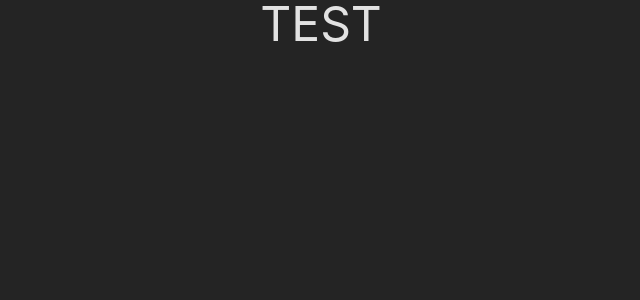
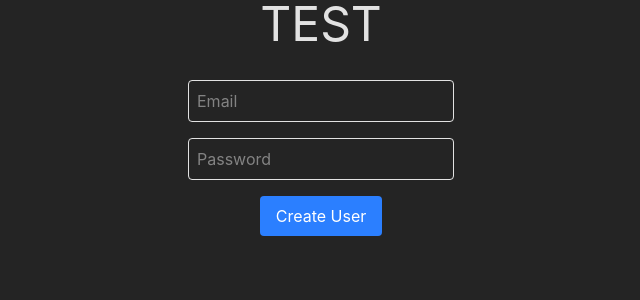
Before and after one commit to martix3001/FiTAppka, a React (Vite) app: page / in a window 1280 px wide. Shown: the top 300 px of the page, without its empty margins (319-959 px from the left). Built offline with nearby package versions, Linux system fonts and the light colour scheme; no server answers.

Commit message:
wip: firestore, auth, router

```diff
--- a/package.json
+++ b/package.json
@@ -11,8 +11,10 @@
   },
   "dependencies": {
     "@tailwindcss/vite": "^4.1.3",
+    "firebase": "^11.6.0",
     "react": "^19.0.0",
     "react-dom": "^19.0.0",
+    "react-router": "^7.5.0",
     "tailwindcss": "^4.1.3"
   },
   "devDependencies": {
--- a/src/App.tsx
+++ /dev/null
@@ -1,12 +0,0 @@
-import PWABadge from "./PWABadge.tsx";
-
-export default function App() {
-  return (
-    <>
-      <h1 className="text-center text-5xl">TEST</h1>
-
-      {/* this things colors are broken */}
-      <PWABadge />
-    </>
-  );
-}
--- /dev/null
+++ b/src/app/App.tsx
@@ -0,0 +1,58 @@
+import { useState } from "react";
+import PWABadge from "../components/PWABadge.tsx";
+import { createNewUser } from "../firebase/auth/newUser.ts";
+
+export default function App() {
+  const [email, setEmail] = useState("");
+  const [password, setPassword] = useState("");
+  const [message, setMessage] = useState("");
+
+  const handleSubmit = async (e: React.FormEvent) => {
+    e.preventDefault();
+    try {
+      const user = await createNewUser(email, password);
+      setMessage(`User created successfully: ${user.email}`);
+    } catch (error: any) {
+      setMessage(`Error: ${error.message}`);
+    }
+  };
+
+  return (
+    <>
+      <h1 className="text-center text-5xl">TEST</h1>
+
+      <form
+        onSubmit={handleSubmit}
+        className="flex flex-col items-center gap-4 mt-8"
+      >
+        <input
+          type="email"
+          placeholder="Email"
+          value={email}
+          onChange={(e) => setEmail(e.target.value)}
+          className="border p-2 rounded"
+          required
+        />
+        <input
+          type="password"
+          placeholder="Password"
+          value={password}
+          onChange={(e) => setPassword(e.target.value)}
+          className="border p-2 rounded"
+          required
+        />
+        <button
+          type="submit"
+          className="bg-blue-500 text-white px-4 py-2 rounded"
+        >
+          Create User
+        </button>
+      </form>
+
+      {message && <p className="text-center mt-4">{message}</p>}
+
+      {/* this things colors are broken */}
+      <PWABadge />
+    </>
+  );
+}
--- /dev/null
+++ b/src/app/router.tsx
@@ -0,0 +1,9 @@
+import { createBrowserRouter } from "react-router";
+import App from "./App";
+
+export const router = createBrowserRouter([
+  {
+    path: "/",
+    element: <App />,
+  },
+]);
--- a/src/PWABadge.css
+++ b/src/components/PWABadge.css
@@ -15,7 +15,7 @@
   z-index: 1;
   text-align: left;
   box-shadow: 3px 4px 5px 0 #8885;
-  background-color: white;
+  background-color: black;
 }
 .PWABadge-toast-message {
   margin-bottom: 8px;
--- /dev/null
+++ b/src/firebase/auth/newUser.ts
@@ -0,0 +1,18 @@
+import { createUserWithEmailAndPassword } from "firebase/auth";
+import { auth } from "../firebase.ts";
+
+/**
+ * Function to create a new user with email and password.
+ * @param email - The email address of the user.
+ * @param password - The password for the user.
+ * @returns A promise that resolves with the user credentials or rejects with an error.
+ */
+export function createNewUser(email: string, password: string) {
+  return createUserWithEmailAndPassword(auth, email, password)
+    .then((userCredential) => {
+      return userCredential.user;
+    })
+    .catch((error) => {
+      throw new Error(`Error (${error.code}): ${error.message}`);
+    });
+}
--- /dev/null
+++ b/src/firebase/auth/signIn.ts
@@ -0,0 +1,17 @@
+import { signInWithEmailAndPassword } from "firebase/auth";
+import { auth } from "../firebase.ts";
+/**
+ * Function to sign in a user with email and password.
+ * @param email - The email address of the user.
+ * @param password - The password for the user.
+ * @returns A promise that resolves with the user credentials or rejects with an error.
+ */
+export function signInUser(email: string, password: string) {
+  return signInWithEmailAndPassword(auth, email, password)
+    .then((userCredential) => {
+      return userCredential.user;
+    })
+    .catch((error) => {
+      throw new Error(`Error (${error.code}): ${error.message}`);
+    });
+}
--- /dev/null
+++ b/src/firebase/firebase.ts
@@ -0,0 +1,10 @@
+import { initializeApp } from "firebase/app";
+import { getAuth } from "firebase/auth";
+import { firebaseConfig } from "./firebaseConfig";
+import { getFirestore } from "firebase/firestore";
+
+export const app = initializeApp(firebaseConfig);
+
+export const auth = getAuth(app);
+
+export const db = getFirestore(app);
--- /dev/null
+++ b/src/firebase/firebaseConfig.ts
@@ -0,0 +1,8 @@
+export const firebaseConfig = {
+  apiKey: import.meta.env.VITE_API_KEY,
+  authDomain: import.meta.env.VITE_AUTH_DOMAIN,
+  projectId: import.meta.env.VITE_PROJECT_ID,
+  storageBucket: import.meta.env.VITE_STORAGE_BUCKET,
+  messagingSenderId: import.meta.env.VITE_MESSAGING_SENDER,
+  appId: import.meta.env.VITE_APP_ID,
+};
--- a/src/main.tsx
+++ b/src/main.tsx
@@ -1,10 +1,11 @@
 import { StrictMode } from "react";
 import { createRoot } from "react-dom/client";
+import { RouterProvider } from "react-router";
+import { router } from "./app/router"
 import "./index.css";
-import App from "./App.tsx";
 
 createRoot(document.getElementById("root")!).render(
   <StrictMode>
-    <App />
+    <RouterProvider router={router} />
   </StrictMode>
 );
--- a/vite.config.ts
+++ b/vite.config.ts
@@ -31,7 +31,7 @@ export default defineConfig({
       },
 
       devOptions: {
-        enabled: false,
+        enabled: true,
         navigateFallback: "index.html",
         suppressWarnings: true,
         type: "module",
```
Also changed, not shown: src/components/PWABadge.tsx (renamed from src/PWABadge.tsx), 2 other files (tests, documents, lock files or other folders).
